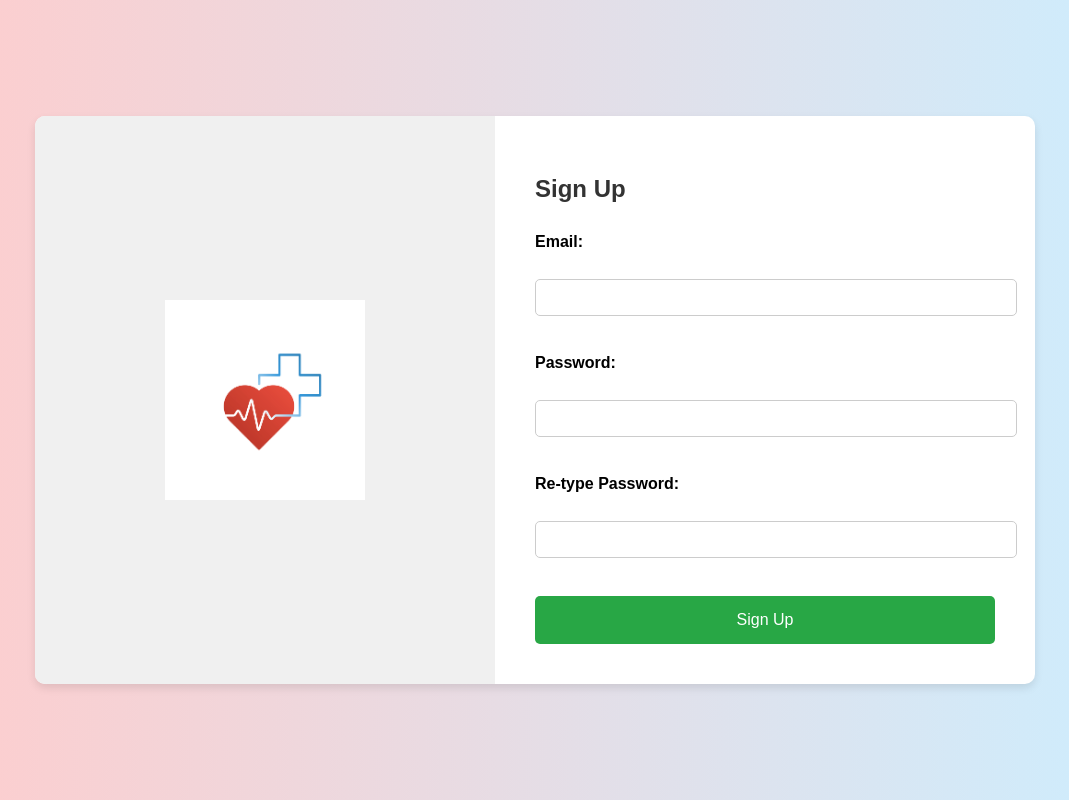
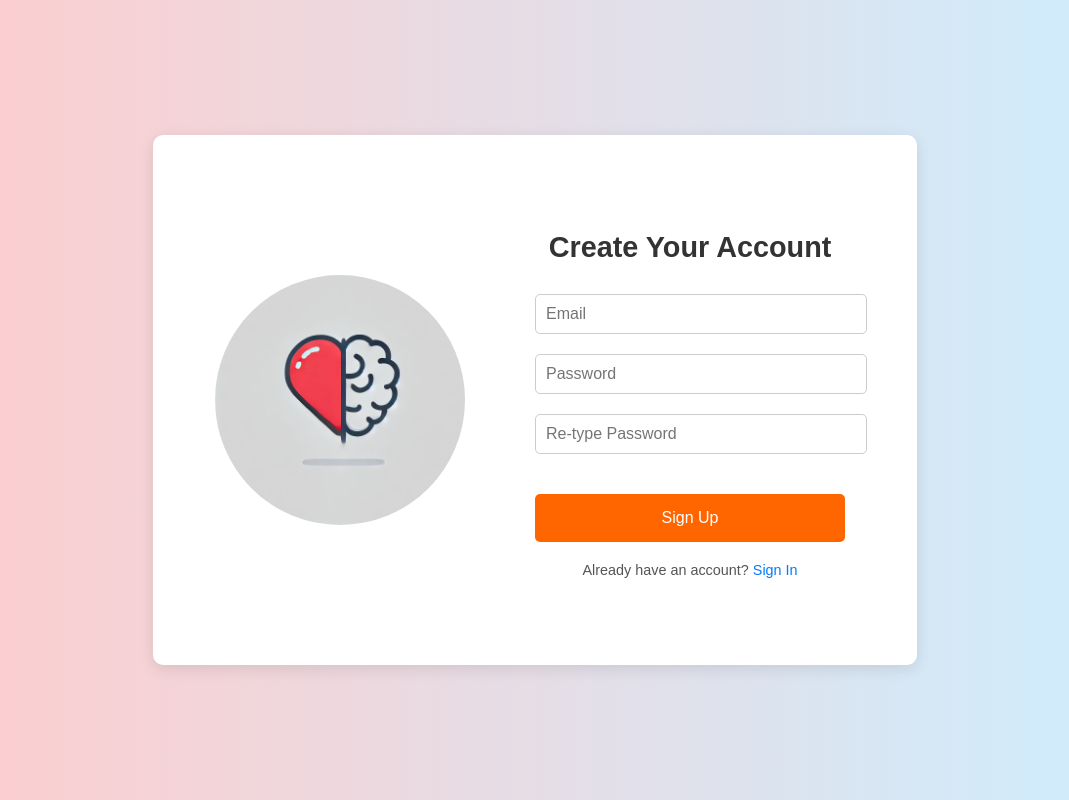
Before and after one commit to ishika1202/YHacks2024, a Flask app: page /signup in a window 1280 px wide. Shown: the whole page, without its empty margins (105-1174 px from the left). Run offline with Flask 3, Linux system fonts and the light colour scheme.

Commit message:
CSS Changes

```diff
--- a/app.py
+++ b/app.py
@@ -160,6 +160,7 @@ def signup():
             new_user = User(email=email, password=hashed_password)
             db.session.add(new_user)
             db.session.commit()
+            session['user'] = new_user.email  # Save user info in the session
             return redirect(url_for('create_profile'))
         else:
             error = "Passwords do not match."
@@ -200,10 +201,13 @@ def create_profile():
         name = request.form['name']
         age = request.form['age']
         gender = request.form['gender']
-        surgery_type = request.form['surgery_type']
+        surgery_type = 'default'
 
+        if 'user' in session:
         # Find the user based on the email in the session
-        user = User.query.filter_by(email=session['user']).first()
+            user = User.query.filter_by(email=session['user']).first()
+        else:
+            redirect(url_for('signin'))
         if user:
             new_profile = Profile(user_id=user.id, name=name, age=age, gender=gender, surgery_type=surgery_type)
             db.session.add(new_profile)
@@ -212,6 +216,7 @@ def create_profile():
         return redirect(url_for('home'))
 
     return render_template('create_profile.html')
+
 @app.route('/leaderboard')
 def leaderboard():
     return render_template('leaderboard.html')
--- a/static/css/style.css
+++ b/static/css/style.css
@@ -136,7 +136,6 @@ body {
     display: flex;
     justify-content: center;
     align-items: center;
-    background-color: #f0f0f0;
 }
 
 /* Right side: Sign Up form */
@@ -167,7 +166,6 @@ body {
 .signup-form button {
     width: 100%;
     padding: 15px;
-    background-color: #28a745;
     color: white;
     border: none;
     border-radius: 5px;
@@ -176,7 +174,7 @@ body {
 }
 
 .signup-form button:hover {
-    background-color: #218838;
+    background-color: #ff8533;
 }
 /* Home Page styling */
 /* Home Page styling */
@@ -251,7 +249,7 @@ input, select {
 
 button {
     padding: 10px 20px;
-    background-color: #007bff; /* Same button color */
+    background-color: #ff6600; /* Same button color */
     color: white;
     border: none;
     border-radius: 5px;
@@ -261,5 +259,5 @@ button {
 }
 
 button:hover {
-    background-color: #0056b3; /* Darker shade on hover */
+    background-color: #ff8533; /* Darker shade on hover */
 }
--- a/templates/signup.html
+++ b/templates/signup.html
@@ -4,30 +4,108 @@
     <meta charset="UTF-8">
     <meta name="viewport" content="width=device-width, initial-scale=1.0">
     <title>Sign Up</title>
+    <link rel="stylesheet" href="https://cdnjs.cloudflare.com/ajax/libs/font-awesome/5.15.4/css/all.min.css">
     <link rel="stylesheet" href="{{ url_for('static', filename='css/style.css') }}">
+    <style>
+        body {
+            display: flex;
+            align-items: center;
+            justify-content: center;
+            height: 100vh;
+            background-color: #f0f0f0;
+            font-family: Arial, sans-serif;
+        }
+        .signup-container {
+            display: flex;
+            justify-content: space-between;
+            align-items: center;
+            background-color: white;
+            padding: 2rem;
+            border-radius: 10px;
+            box-shadow: 0px 4px 15px rgba(0, 0, 0, 0.1);
+            max-width: 700px;
+            width: 100%;
+        }
+        .signup-logo img {
+            width: 250px;
+            border-radius: 50%;
+        }
+        .signup-form {
+            max-width: 350px;
+            width: 100%;
+        }
+        h2 {
+            font-size: 1.8rem;
+            margin-bottom: 20px;
+            color: #333;
+            text-align: center;
+        }
+        form {
+            display: flex;
+            flex-direction: column;
+        }
+        label {
+            font-size: 1rem;
+            margin-bottom: 5px;
+            color: #333;
+        }
+        input {
+            margin-bottom: 15px;
+            padding: 12px;
+            width: 100%;
+            border: 1px solid #ccc;
+            border-radius: 5px;
+            font-size: 1rem;
+        }
+        button {
+            padding: 12px 30px;
+            border: none;
+            background-color: #ff6600;
+            color: white;
+            border-radius: 5px;
+            font-size: 1rem;
+            cursor: pointer;
+            margin-top: 20px;
+            width: 100%;
+        }
+        button:hover {
+            background-color: #ff8533;
+        }
+        p {
+            text-align: center;
+            margin-top: 20px;
+            font-size: 0.9rem;
+            color: #555;
+        }
+        a {
+            color: #007BFF;
+            text-decoration: none;
+        }
+        a:hover {
+            text-decoration: underline;
+        }
+    </style>
 </head>
 <body>
     <div class="signup-container">
         <!-- Left side: Logo -->
         <div class="signup-logo">
-            <img src="{{ url_for('static', filename='images/logo.png') }}" alt="Logo" width="200">
+            <img src="{{ url_for('static', filename='images/logo.png') }}" alt="Logo">
         </div>
 
         <!-- Right side: Sign Up Form -->
         <div class="signup-form">
-            <h2>Sign Up</h2>
+            <h2>Create Your Account</h2>
             <form action="/signup" method="POST">
-                <label for="email">Email:</label><br>
-                <input type="email" id="email" name="email" required><br><br>
+                <input type="email" id="email" name="email" placeholder="Email" required>
 
-                <label for="password">Password:</label><br>
-                <input type="password" id="password" name="password" required><br><br>
+                <input type="password" id="password" name="password" placeholder="Password" required>
 
-                <label for="confirm_password">Re-type Password:</label><br>
-                <input type="password" id="confirm_password" name="confirm_password" required><br><br>
+                <input type="password" id="confirm_password" name="confirm_password" placeholder="Re-type Password" required>
 
                 <button type="submit">Sign Up</button>
             </form>
+            <p>Already have an account? <a href="{{ url_for('signin') }}">Sign In</a></p>
         </div>
     </div>
 </body>
```
Also changed, not shown: templates/create_profile.html (+65 -11 lines), templates/index.html (+49 -2 lines), templates/signin.html (+55 -8 lines), static/images/DALL·E 2024-10-05 20.27.24 - A simple, clean design featuring two icons side by side_ a heart and a brain. The heart icon is red, symbolizing emotions and feelings, while the brai.webp (added), static/images/DALL·E 2024-10-05 20.28.21 - A simple, clean design featuring two icons side by side_ a heart and a brain. The heart icon is red, symbolizing emotions and feelings, while the brai.webp (added), static/images/logo.png.
